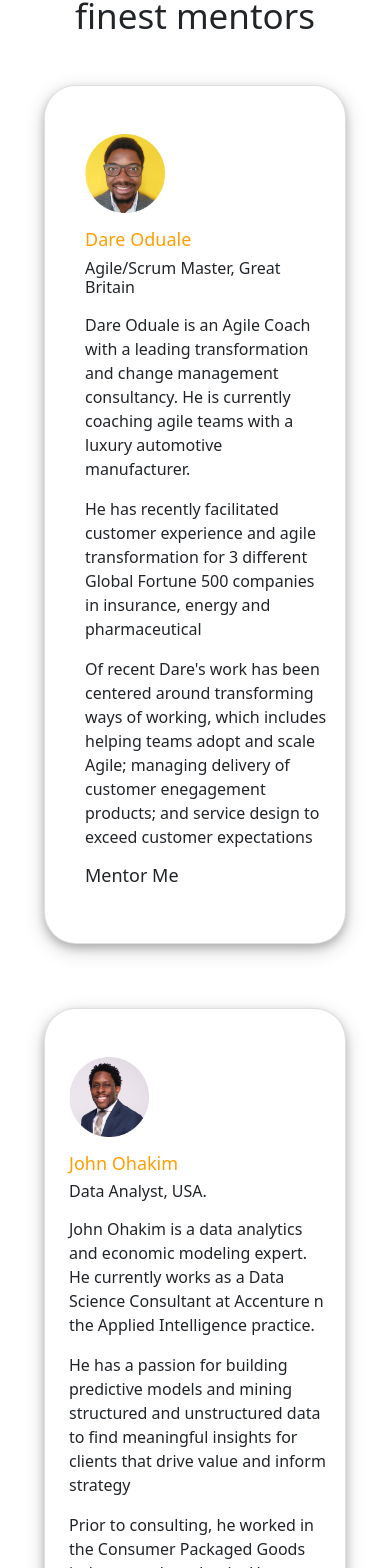
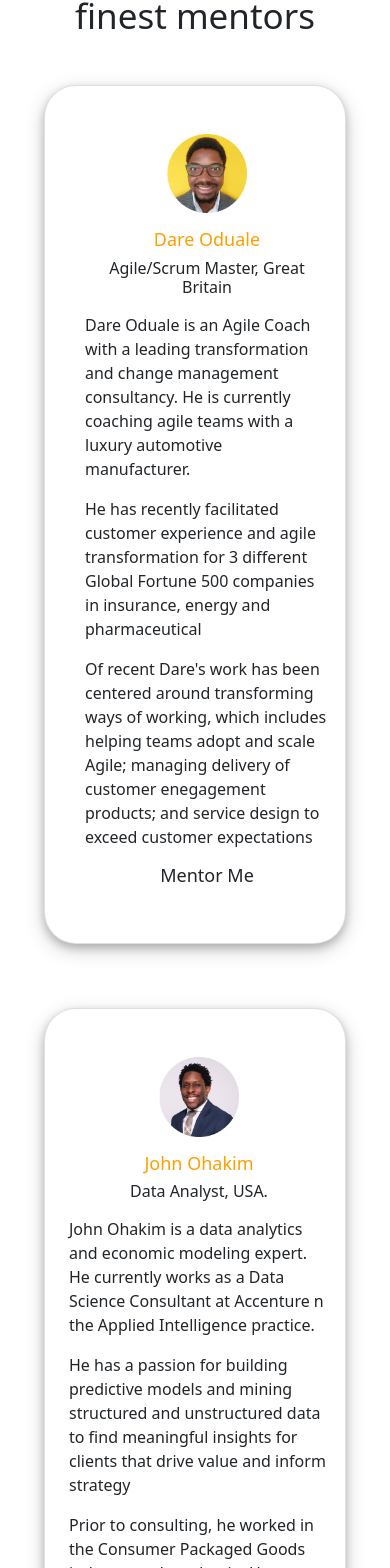
Before and after one commit to Hack-Angel/Cogneasy, a Vue app: page /find in a window 390 px wide. Shown: the part 1247-2815 px from the top of the page. Built offline with nearby package versions, Linux system fonts and the light colour scheme.

Commit message:
added more media queries

```diff
--- a/src/components/Acquire.vue
+++ b/src/components/Acquire.vue
@@ -35,4 +35,15 @@ export default{
   background-color: white;
   box-shadow: 0px 3px 10px 0px #0640b41a;
 }
+
+
+
+
+/* Extra small devices (phones, 600px and down) */
+@media only screen and (max-width:600px) {
+span{
+  display: inline
+}
+
+}
 </style>
--- a/src/components/Catalogue.vue
+++ b/src/components/Catalogue.vue
@@ -11,7 +11,7 @@
                    <div class="card main_content">
                         <div class="card-body card_body">
                             <div class="row">
-                                <div class="col-md-3">
+                                <div class="col-md-3 card_img">
                                     <img src='~@/assets/img_3/meet_img3.jpg' class="img-fluid" style="width: 5rem;">
                                 </div>
                                  <div class="col-md-9 main_text">
@@ -43,7 +43,7 @@
                     <div class="card main_content">
                         <div class="card-body">
                             <div class="row">
-                                    <div class="col-md-2">
+                                    <div class="col-md-2 card_img">
                                         <img src='~@/assets/img_3/meet_img2.jpg' class="img-fluid" style="width: 5rem;">
                                     </div>
                                     <div class="col-md-8 main_text">
@@ -77,7 +77,7 @@
                    <div class="card main_content">
                         <div class="card-body">
                             <div class="row">
-                                <div class="col-md-3">
+                                <div class="col-md-3 card_img">
                                     <img src='~@/assets/img_3/meet_img1.jpg' class="img-fluid" style="width: 5rem;">
                                 </div>
                                  <div class="col-md-9 main_text">
@@ -109,7 +109,7 @@
                     <div class="card main_content">
                         <div class="card-body">
                             <div class="row">
-                                    <div class="col-md-2">
+                                    <div class="col-md-2 card_img">
                                         <img src='~@/assets/img_3/tobenna_p.jpg' class="img-fluid" style="width: 5rem;">
                                     </div>
                                     <div class="col-md-8 main_text">
@@ -143,7 +143,7 @@
                    <div class="card main_content">
                         <div class="card-body">
                             <div class="row">
-                                <div class="col-md-3">
+                                <div class="col-md-3 card_img">
                                     <img src='~@/assets/img_3/chima_omike.jpg' class="img-fluid" style="width: 5rem;">
                                 </div>
                                  <div class="col-md-9 main_text">
@@ -177,7 +177,7 @@
                     <div class="card main_content">
                         <div class="card-body">
                             <div class="row">
-                                    <div class="col-md-3">
+                                    <div class="col-md-3 card_img">
                                         <img src='~@/assets/img_3/emmanuel.jpg' class="img-fluid" style="width: 5rem;">
                                     </div>
                                     <div class="col-md-9 main_text">
@@ -214,7 +214,7 @@
                    <div class="card main_content">
                         <div class="card-body">
                             <div class="row">
-                                <div class="col-md-3">
+                                <div class="col-md-3 card_img">
                                     <img src='~@/assets/img_3/adekola.jpg' class="img-fluid" style="width: 5rem;">
                                 </div>
                                  <div class="col-md-9 card-text main_text">
@@ -248,7 +248,7 @@
                     <div class="card main_content">
                         <div class="card-body">
                             <div class="row">
-                                    <div class="col-md-3">
+                                    <div class="col-md-3 card_img">
                                         <img src='~@/assets/img_3/cletus.jpg' class="img-fluid" style="width: 5rem;">
                                     </div>
                                     <div class="col-md-9 card-text main_text">
@@ -369,7 +369,7 @@ h4{
 .sub_btn{
     text-align: center;
 }
-h5{
+h5 {
     text-align: center;
     font-size: 40px;
     padding-top: 8rem;
@@ -377,6 +377,11 @@ h5{
 }
 
 
+
+
+
+
+/* Extra small devices (phones, 600px and down) */
 @media only screen and (max-width:600px) {
 span{
   display: inline
@@ -392,7 +397,14 @@ h2{
   padding-bottom: 2rem;
 }
 h5{
+  text-align: center;
   font-size: 35px;
+}
+.card_img{
+  text-align: center;
+}
+.main_text h1, .main_text h2, h4{
+    text-align: center;
 }
 }
 </style>
```
